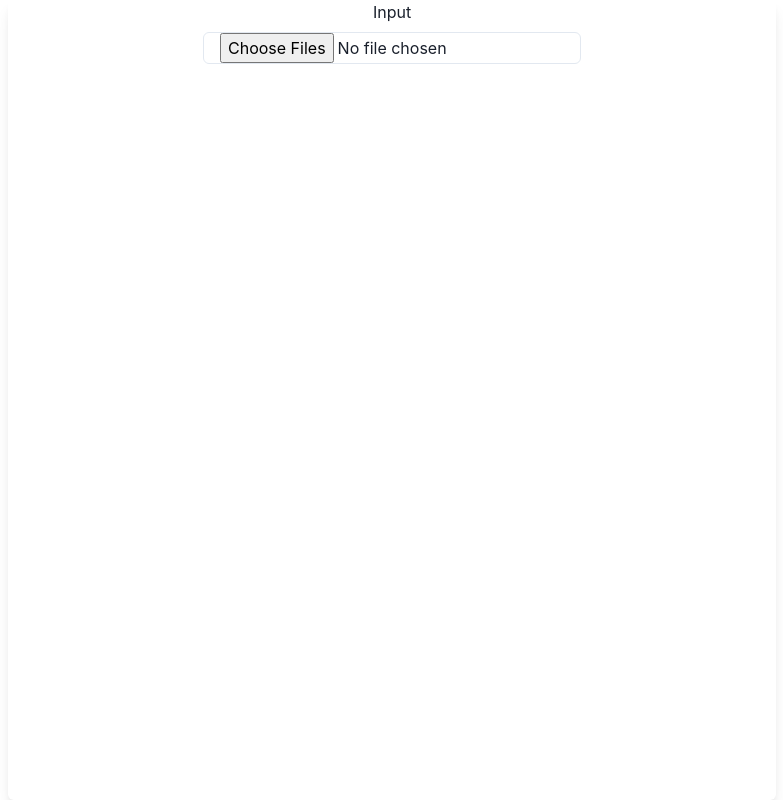
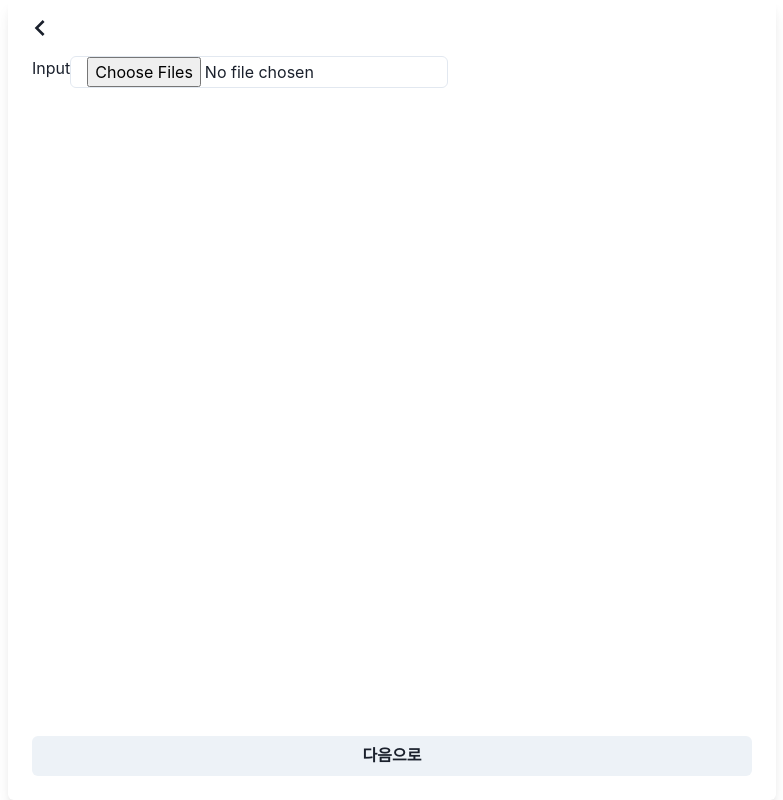
Before and after one commit to suriming/bard, a React (Create React App) app: page /collectinput in a window 1280 px wide. Shown: the whole page, without its empty margins (248-1031 px from the left). Built offline with nearby package versions, Linux system fonts and the light colour scheme.

Commit message:
Style/button (#5)
* style: fixed input page button UI

* style: back button UI

```diff
--- a/package.json
+++ b/package.json
@@ -3,6 +3,7 @@
   "version": "0.1.0",
   "private": true,
   "dependencies": {
+    "@chakra-ui/icons": "^2.0.13",
     "@chakra-ui/react": "^2.4.1",
     "@emotion/react": "^11.10.5",
     "@emotion/styled": "^11.10.5",
--- a/src/pages/CollectInput.js
+++ b/src/pages/CollectInput.js
@@ -1,15 +1,51 @@
-import { Box, Text, VStack } from '@chakra-ui/react';
+import { ChevronLeftIcon } from '@chakra-ui/icons';
+import { Box, Text, VStack, Flex, Button, Icon } from '@chakra-ui/react';
 import PhotoInput from '../components/PhotoInput';
 
 function CollectInput() {
   return (
     <>
-      <Box>
-        <VStack>
-          <Text>Input</Text>
-          <PhotoInput />
-        </VStack>
-      </Box>
+      <Flex
+        pt="3.5rem"
+        w="100%"
+        flexDirection="column"
+        flexGrow="1"
+        flexShrink="1"
+        flexBasis="0%"
+        overflow="auto"
+      >
+        <Box height="3.5rem" position="fixed" top="0px" w="100%" maxW="48rem">
+          <Flex
+            height="100%"
+            align="center"
+            justify="flex-start"
+            boxSizing="inherit"
+          >
+            <Box p="0px 1rem">
+              <ChevronLeftIcon boxSize={8} />
+            </Box>
+          </Flex>
+        </Box>
+        <Flex pr="1.5rem" pl="1.5rem" pb="6.25rem">
+          <Flex justify="center" align="flex-start">
+            <Text>Input</Text>
+            <PhotoInput />
+          </Flex>
+        </Flex>
+        <Flex
+          position="fixed"
+          w="100%"
+          maxW="48rem"
+          bottom="0rem"
+          flexDirection="row"
+          boxSizing="border-box"
+          justify="center"
+          m="0 auto"
+          p="1.5rem"
+        >
+          <Button w="100%">다음으로</Button>
+        </Flex>
+      </Flex>
     </>
   );
 }
--- a/src/pages/Landing.js
+++ b/src/pages/Landing.js
@@ -1,4 +1,4 @@
-import { Box, Button, Text, VStack } from '@chakra-ui/react';
+import { Box, Button, Flex, Text, VStack } from '@chakra-ui/react';
 import { useNavigate } from 'react-router';
 
 function Landing() {
@@ -8,12 +8,34 @@ function Landing() {
   };
   return (
     <>
-      <VStack pt={2}>
-        <Box>
-          <Text fontSize="1.5rem">BARD</Text>
-        </Box>
-        <Button onClick={onStart}>Get Started</Button>
-      </VStack>
+      <Flex
+        pt="3.5rem"
+        w="100%"
+        flexDirection="column"
+        flexGrow="1"
+        flexShrink="1"
+        flexBasis="0%"
+        overflow="auto"
+      >
+        <Flex pr="1.5rem" pl="1.5rem" pb="6.25rem">
+          <Flex justify="center" align="flex-start">
+            <Text fontSize="1.5rem">BARD</Text>
+          </Flex>
+        </Flex>
+        <Flex
+          position="fixed"
+          w="100%"
+          maxW="48rem"
+          bottom="0rem"
+          flexDirection="row"
+          boxSizing="border-box"
+          justify="center"
+          m="0 auto"
+          p="1.5rem"
+        >
+          <Button onClick={onStart}>Get Started</Button>
+        </Flex>
+      </Flex>
     </>
   );
 }
```
Also changed, not shown: 1 other file (tests, documents, lock files or other folders).
